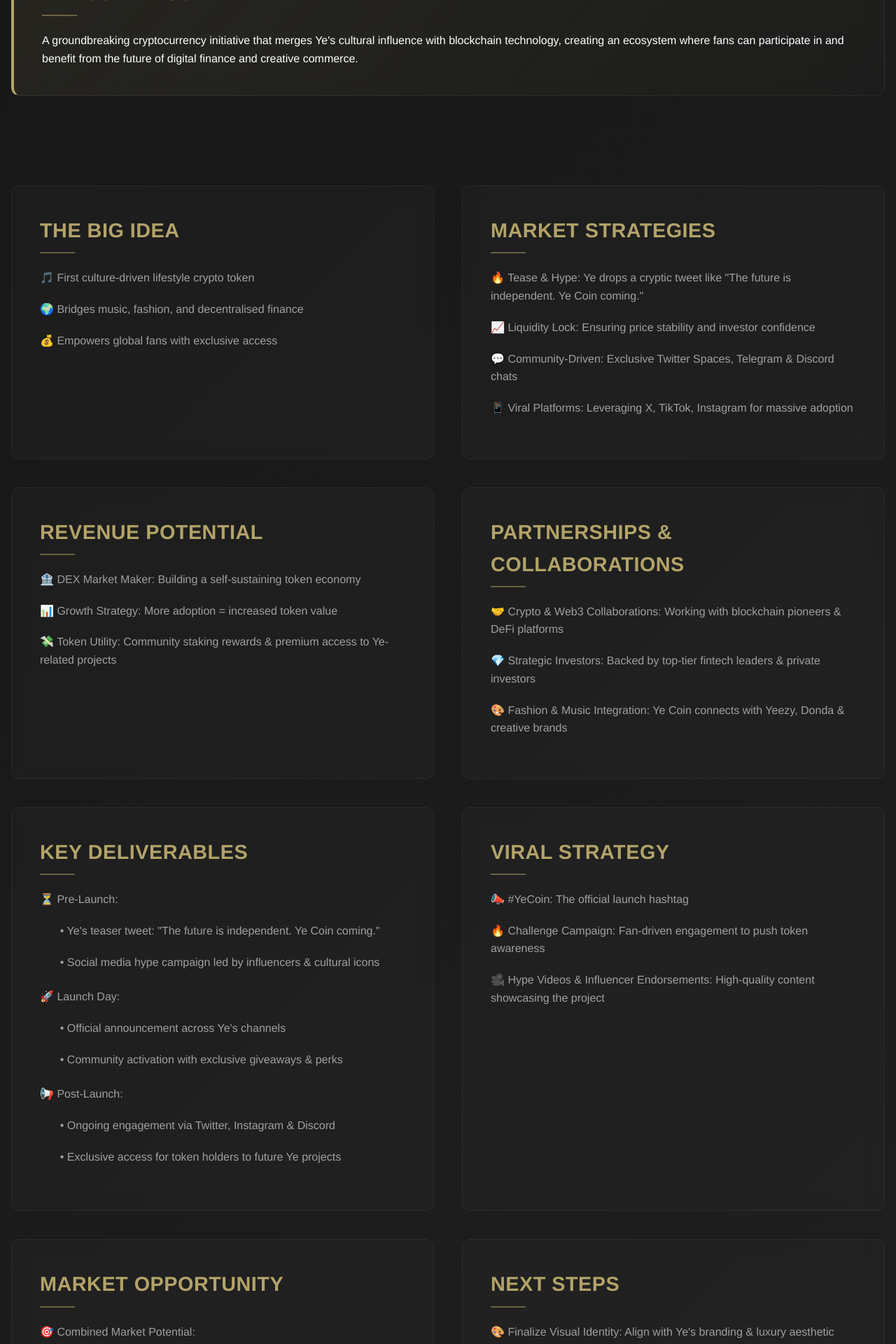
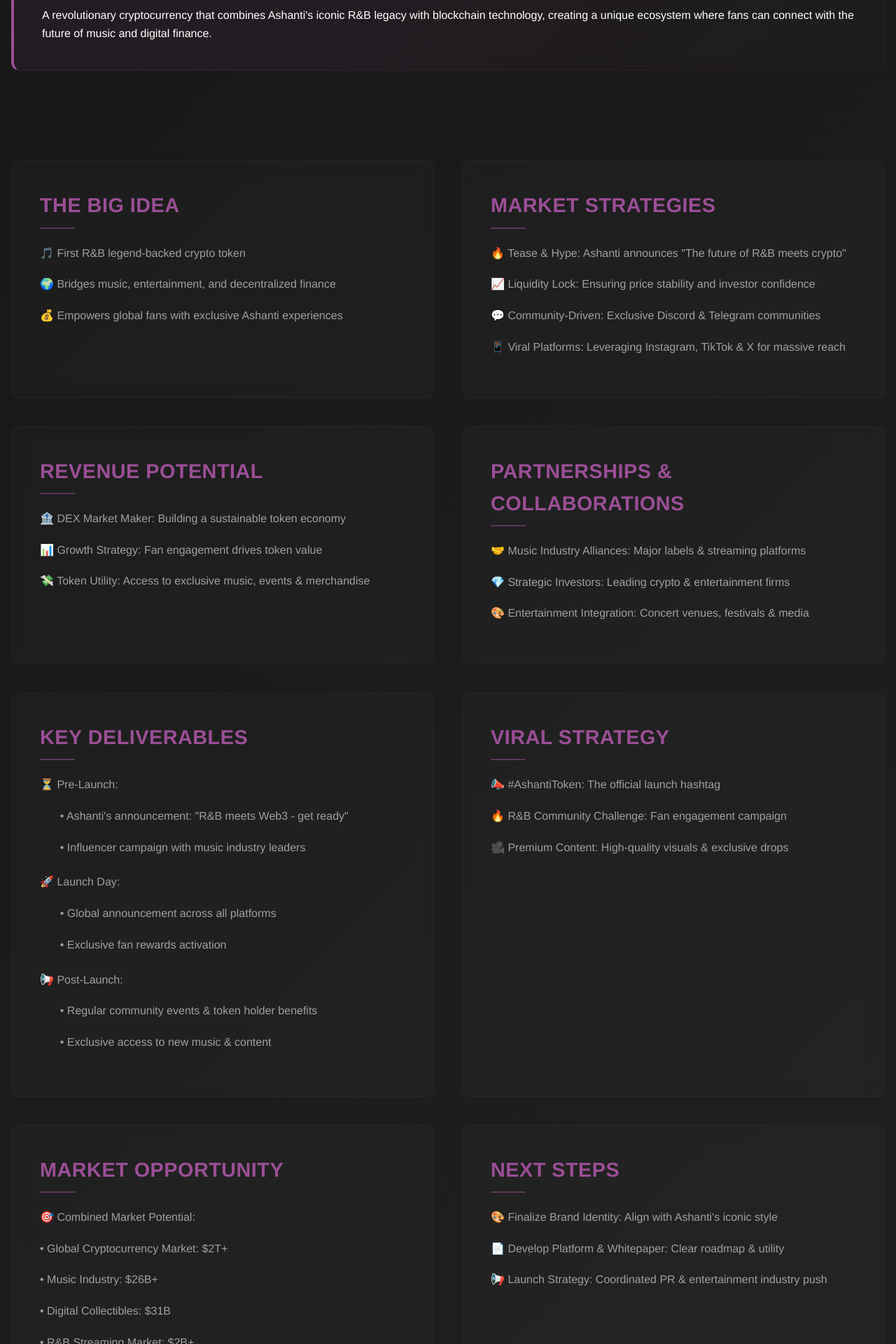
Before and after one commit to Traderaz/Lara-coin, a React (Create React App) app: page / in a window 1280 px wide. Shown: the part 560-2480 px from the top of the page at 70% size. Built offline with nearby package versions, Linux system fonts and the light colour scheme.

Commit message:
Update theme to Ashanti purple and rename project to ASHANTI-COIN

```diff
--- a/package.json
+++ b/package.json
@@ -1,5 +1,5 @@
 {
-  "name": "kanye-coin",
+  "name": "ashanti-coin",
   "version": "0.1.0",
   "private": true,
   "dependencies": {
--- a/public/index.html
+++ b/public/index.html
@@ -24,7 +24,7 @@
       work correctly both with client-side routing and a non-root public URL.
       Learn how to configure a non-root public URL by running `npm run build`.
     -->
-    <title>React App</title>
+    <title>ASHANTI COIN</title>
   </head>
   <body>
     <noscript>You need to enable JavaScript to run this app.</noscript>
--- a/src/App.css
+++ b/src/App.css
@@ -1,11 +1,12 @@
 :root {
   --primary-black: #0a0a0a;
   --secondary-black: #141414;
-  --accent-gold: #b3a369;
+  --accent-color: #9B4F96; /* Rich purple */
+  --accent-gradient: linear-gradient(135deg, #9B4F96, #D4A1D3); /* Purple gradient */
   --text-white: #ffffff;
   --text-gray: #a0a0a0;
-  --card-bg: rgba(255, 255, 255, 0.02);
-  --card-border: rgba(255, 255, 255, 0.05);
+  --card-bg: rgba(155, 79, 150, 0.03);
+  --card-border: rgba(155, 79, 150, 0.1);
   --font-primary: 'Helvetica Neue', Arial, sans-serif;
 }
 
@@ -48,7 +49,7 @@
   font-weight: 700;
   letter-spacing: -0.5px;
   margin-bottom: 1.5rem;
-  background: linear-gradient(45deg, var(--accent-gold), #ffffff);
+  background: var(--accent-gradient);
   -webkit-background-clip: text;
   -webkit-text-fill-color: transparent;
   transform: translateY(20px);
@@ -72,8 +73,8 @@
 }
 
 .executive-summary .section-card {
-  background: linear-gradient(135deg, rgba(179, 163, 105, 0.1), rgba(179, 163, 105, 0.02));
-  border-left: 4px solid var(--accent-gold);
+  background: linear-gradient(135deg, rgba(155, 79, 150, 0.1), rgba(155, 79, 150, 0.02));
+  border-left: 4px solid var(--accent-color);
   transform: translateY(20px);
   animation: slideUp 1s ease-out 0.4s forwards;
   opacity: 0;
@@ -111,7 +112,7 @@
   left: 0;
   right: 0;
   height: 1px;
-  background: linear-gradient(90deg, transparent, var(--accent-gold), transparent);
+  background: linear-gradient(90deg, transparent, var(--accent-color), transparent);
   transform: scaleX(0);
   transition: transform 0.6s ease;
 }
@@ -122,9 +123,8 @@
 }
 
 .section-card:hover {
-  background: rgba(179, 163, 105, 0.05);
-  transform: translateY(-5px);
-  box-shadow: 0 20px 40px rgba(0, 0, 0, 0.3);
+  background: rgba(155, 79, 150, 0.05);
+  box-shadow: 0 20px 40px rgba(155, 79, 150, 0.1);
 }
 
 .section-card:hover::before {
@@ -136,7 +136,7 @@
   font-size: 1.8rem;
   font-weight: 600;
   margin-bottom: 2rem;
-  color: var(--accent-gold);
+  color: var(--accent-color);
   letter-spacing: 0.5px;
   position: relative;
 }
@@ -148,7 +148,7 @@
   bottom: -10px;
   width: 50px;
   height: 2px;
-  background: var(--accent-gold);
+  background: var(--accent-color);
   opacity: 0.5;
   transition: width 0.3s ease;
 }
@@ -176,12 +176,12 @@
 }
 
 .section-card:hover li {
-  color: var(--text-white);
+  color: var(--accent-color);
 }
 
 li:hover {
   transform: translateX(5px);
-  color: var(--accent-gold);
+  color: var(--accent-color);
 }
 
 /* Animations */
@@ -358,12 +358,12 @@
 }
 
 ::-webkit-scrollbar-thumb {
-  background: var(--accent-gold);
+  background: var(--accent-color);
   border-radius: 5px;
 }
 
 ::-webkit-scrollbar-thumb:hover {
-  background: #c4b17a;
+  background: #D4A1D3;
 }
 
 /* Additional Animations */
@@ -397,7 +397,7 @@
 
 /* Utility Classes */
 .text-accent {
-  color: var(--accent-gold);
+  color: var(--accent-color);
 }
 
 .text-bold {
@@ -406,7 +406,7 @@
 
 /* Focus States */
 .section-card:focus-within {
-  outline: 2px solid var(--accent-gold);
+  outline: 2px solid var(--accent-color);
   outline-offset: 2px;
 }
 
@@ -425,11 +425,11 @@
 
 .symbol {
   position: absolute;
-  color: rgba(179, 163, 105, 0.2);
+  color: rgba(155, 79, 150, 0.2);
   font-size: clamp(2rem, 5vw, 4rem);
   animation: float 15s linear infinite;
   opacity: 0;
-  text-shadow: 0 0 15px rgba(179, 163, 105, 0.3);
+  text-shadow: 0 0 15px rgba(155, 79, 150, 0.3);
 }
 
 /* Position symbols at different starting points */
@@ -473,7 +473,7 @@
 
 /* Add hover effect for symbols */
 .symbol:hover {
-  color: rgba(179, 163, 105, 0.6);
+  color: rgba(155, 79, 150, 0.6);
   transform: scale(1.2);
   transition: all 0.3s ease;
 }
@@ -489,15 +489,15 @@
 /* Add these styles to your existing CSS */
 
 .highlight-card {
-  background: linear-gradient(135deg, rgba(179, 163, 105, 0.15), rgba(179, 163, 105, 0.05));
-  border: 2px solid var(--accent-gold);
+  background: linear-gradient(135deg, rgba(155, 79, 150, 0.15), rgba(155, 79, 150, 0.05));
+  border: 2px solid var(--accent-color);
   grid-column: 1 / -1;
   max-width: 800px;
   margin: 2rem auto;
 }
 
 .highlight-card h2 {
-  color: var(--accent-gold);
+  color: var(--accent-color);
   font-size: 2.2rem;
   text-align: center;
   margin-bottom: 2.5rem;
@@ -524,8 +524,8 @@
 
 .highlight-card:hover {
   transform: translateY(-5px);
-  box-shadow: 0 20px 40px rgba(179, 163, 105, 0.2);
-  background: linear-gradient(135deg, rgba(179, 163, 105, 0.2), rgba(179, 163, 105, 0.1));
+  box-shadow: 0 20px 40px rgba(155, 79, 150, 0.2);
+  background: linear-gradient(135deg, rgba(155, 79, 150, 0.2), rgba(155, 79, 150, 0.1));
 }
 
 @media (max-width: 768px) {
--- a/src/App.js
+++ b/src/App.js
@@ -26,32 +26,31 @@
   return (
     <div className="App">
       <div className="floating-symbols">
-        {/* Crypto Symbols */}
+        {/* Crypto & Music Symbols */}
         <span className="symbol">₿</span>
         <span className="symbol">Ξ</span>
         <span className="symbol">₮</span>
         <span className="symbol">Ł</span>
-        {/* Music Symbols */}
         <span className="symbol">♪</span>
         <span className="symbol">♫</span>
         <span className="symbol">𝄞</span>
         <span className="symbol">𝄢</span>
-        {/* Additional Symbols */}
-        <span className="symbol">Y</span>
+        <span className="symbol">A</span>
         <span className="symbol">$</span>
         <span className="symbol">♯</span>
         <span className="symbol">♭</span>
       </div>
+
       <div className="pitch-header">
-        <h1>YE COIN - VISION & STRATEGY</h1>
-        <p className="subtitle">Revolutionizing the intersection of culture and cryptocurrency</p>
+        <h1>ASHANTI TOKEN</h1>
+        <p className="subtitle">The First R&B Queen-Backed Digital Currency</p>
       </div>
 
       <div className="executive-summary">
         <div className="section-card summary">
           <h2>EXECUTIVE SUMMARY</h2>
-          <p>A groundbreaking cryptocurrency initiative that merges Ye's cultural influence with blockchain technology,
-             creating an ecosystem where fans can participate in and benefit from the future of digital finance and creative commerce.</p>
+          <p>A revolutionary cryptocurrency that combines Ashanti's iconic R&B legacy with blockchain technology,
+             creating a unique ecosystem where fans can connect with the future of music and digital finance.</p>
         </div>
       </div>
 
@@ -59,37 +58,37 @@
         <div className="section-card vision">
           <h2>THE BIG IDEA</h2>
           <ul>
-            <li>🎵 First culture-driven lifestyle crypto token</li>
-            <li>🌍 Bridges music, fashion, and decentralised finance</li>
-            <li>💰 Empowers global fans with exclusive access</li>
+            <li>🎵 First R&B legend-backed crypto token</li>
+            <li>🌍 Bridges music, entertainment, and decentralized finance</li>
+            <li>💰 Empowers global fans with exclusive Ashanti experiences</li>
           </ul>
         </div>
 
         <div className="section-card strategy">
           <h2>MARKET STRATEGIES</h2>
           <ul>
-            <li>🔥 Tease & Hype: Ye drops a cryptic tweet like "The future is independent. Ye Coin coming."</li>
+            <li>🔥 Tease & Hype: Ashanti announces "The future of R&B meets crypto"</li>
             <li>📈 Liquidity Lock: Ensuring price stability and investor confidence</li>
-            <li>💬 Community-Driven: Exclusive Twitter Spaces, Telegram & Discord chats</li>
-            <li>📱 Viral Platforms: Leveraging X, TikTok, Instagram for massive adoption</li>
+            <li>💬 Community-Driven: Exclusive Discord & Telegram communities</li>
+            <li>📱 Viral Platforms: Leveraging Instagram, TikTok & X for massive reach</li>
           </ul>
         </div>
 
         <div className="section-card revenue">
           <h2>REVENUE POTENTIAL</h2>
           <ul>
-            <li>🏦 DEX Market Maker: Building a self-sustaining token economy</li>
-            <li>📊 Growth Strategy: More adoption = increased token value</li>
-            <li>💸 Token Utility: Community staking rewards & premium access to Ye-related projects</li>
+            <li>🏦 DEX Market Maker: Building a sustainable token economy</li>
+            <li>📊 Growth Strategy: Fan engagement drives token value</li>
+            <li>💸 Token Utility: Access to exclusive music, events & merchandise</li>
           </ul>
         </div>
 
         <div className="section-card partnerships">
           <h2>PARTNERSHIPS & COLLABORATIONS</h2>
           <ul>
-            <li>🤝 Crypto & Web3 Collaborations: Working with blockchain pioneers & DeFi platforms</li>
-            <li>💎 Strategic Investors: Backed by top-tier fintech leaders & private investors</li>
-            <li>🎨 Fashion & Music Integration: Ye Coin connects with Yeezy, Donda & creative brands</li>
+            <li>🤝 Music Industry Alliances: Major labels & streaming platforms</li>
+            <li>💎 Strategic Investors: Leading crypto & entertainment firms</li>
+            <li>🎨 Entertainment Integration: Concert venues, festivals & media</li>
           </ul>
         </div>
 
@@ -98,18 +97,18 @@
           <ul>
             <li>⏳ Pre-Launch:</li>
             <ul>
-              <li>• Ye's teaser tweet: "The future is independent. Ye Coin coming."</li>
-              <li>• Social media hype campaign led by influencers & cultural icons</li>
+              <li>• Ashanti's announcement: "R&B meets Web3 - get ready"</li>
+              <li>• Influencer campaign with music industry leaders</li>
             </ul>
             <li>🚀 Launch Day:</li>
             <ul>
-              <li>• Official announcement across Ye's channels</li>
-              <li>• Community activation with exclusive giveaways & perks</li>
+              <li>• Global announcement across all platforms</li>
+              <li>• Exclusive fan rewards activation</li>
             </ul>
             <li>📢 Post-Launch:</li>
             <ul>
-              <li>• Ongoing engagement via Twitter, Instagram & Discord</li>
-              <li>• Exclusive access for token holders to future Ye projects</li>
+              <li>• Regular community events & token holder benefits</li>
+              <li>• Exclusive access to new music & content</li>
             </ul>
           </ul>
         </div>
@@ -117,9 +116,9 @@
         <div className="section-card viral">
           <h2>VIRAL STRATEGY</h2>
           <ul>
-            <li>📣 #YeCoin: The official launch hashtag</li>
-            <li>🔥 Challenge Campaign: Fan-driven engagement to push token awareness</li>
-            <li>🎥 Hype Videos & Influencer Endorsements: High-quality content showcasing the project</li>
+            <li>📣 #AshantiToken: The official launch hashtag</li>
+            <li>🔥 R&B Community Challenge: Fan engagement campaign</li>
+            <li>🎥 Premium Content: High-quality visuals & exclusive drops</li>
           </ul>
         </div>
 
@@ -128,30 +127,18 @@
           <ul>
             <li>🎯 Combined Market Potential:</li>
             <li>• Global Cryptocurrency Market: $2T+</li>
-            <li>• Fashion & Streetwear: $50B+</li>
             <li>• Music Industry: $26B+</li>
-            <li>• NFT Market: $31B</li>
+            <li>• Digital Collectibles: $31B</li>
+            <li>• R&B Streaming Market: $2B+</li>
           </ul>
         </div>
 
         <div className="section-card next-steps">
           <h2>NEXT STEPS</h2>
           <ul>
-            <li>🎨 Finalize Visual Identity: Align with Ye's branding & luxury aesthetic</li>
-            <li>📄 Develop Website & Whitepaper: Provide clear utility & roadmap</li>
-            <li>📢 Community Building: Drive early adoption via social media, PR & strategic partnerships</li>
-          </ul>
-        </div>
-
-        <div className="section-card offer highlight-card">
-          <h2>OUR GUARANTEE</h2>
-          <ul>
-            <li>💰 $20 Million Initial Guarantee</li>
-            <li>🤝 Strategic Partnerships with Top Crypto Exchanges</li>
-            <li>🌐 Extensive Network of Crypto Market Makers</li>
-            <li>🚀 Dedicated Marketing Budget for Global Reach</li>
-            <li>⚡ Fast-Track Listing on Major Platforms</li>
-            <li>🔒 Long-term Value Protection Strategy</li>
+            <li>🎨 Finalize Brand Identity: Align with Ashanti's iconic style</li>
+            <li>📄 Develop Platform & Whitepaper: Clear roadmap & utility</li>
+            <li>📢 Launch Strategy: Coordinated PR & entertainment industry push</li>
           </ul>
         </div>
       </div>
```
